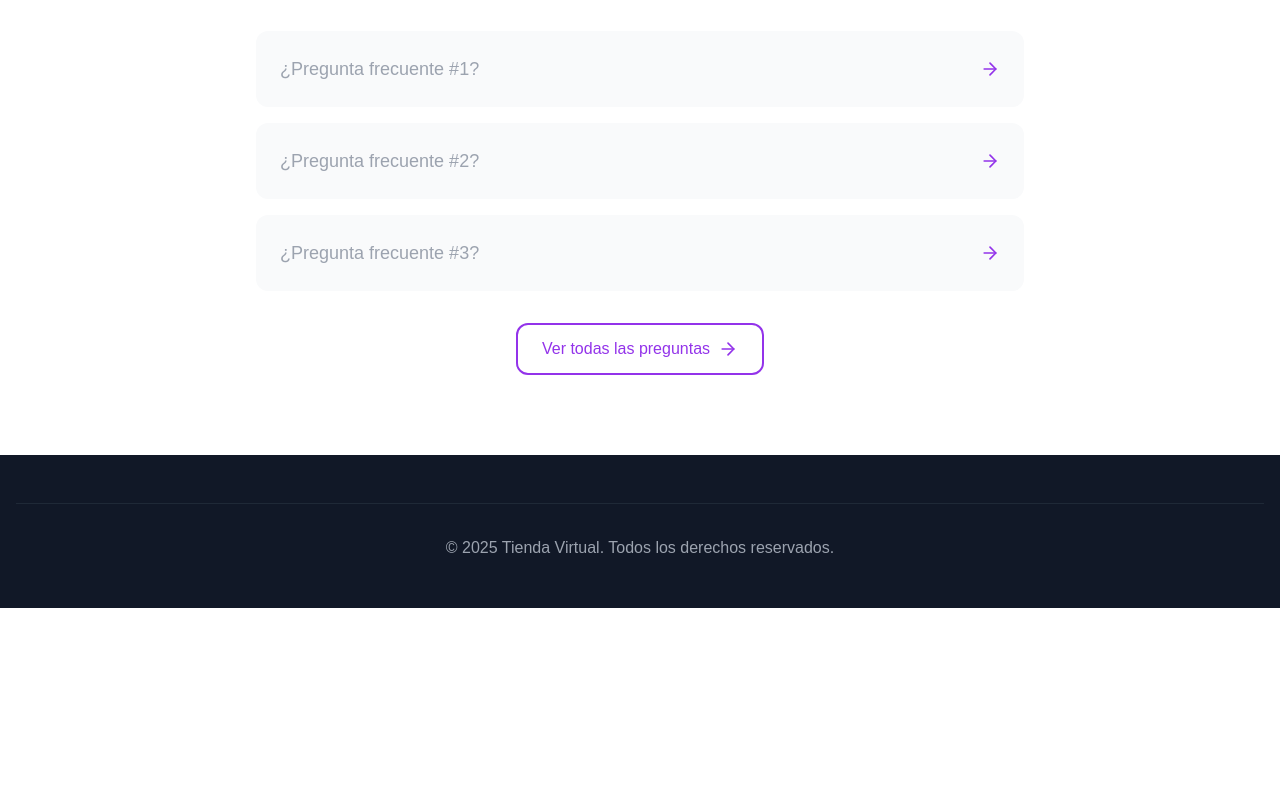
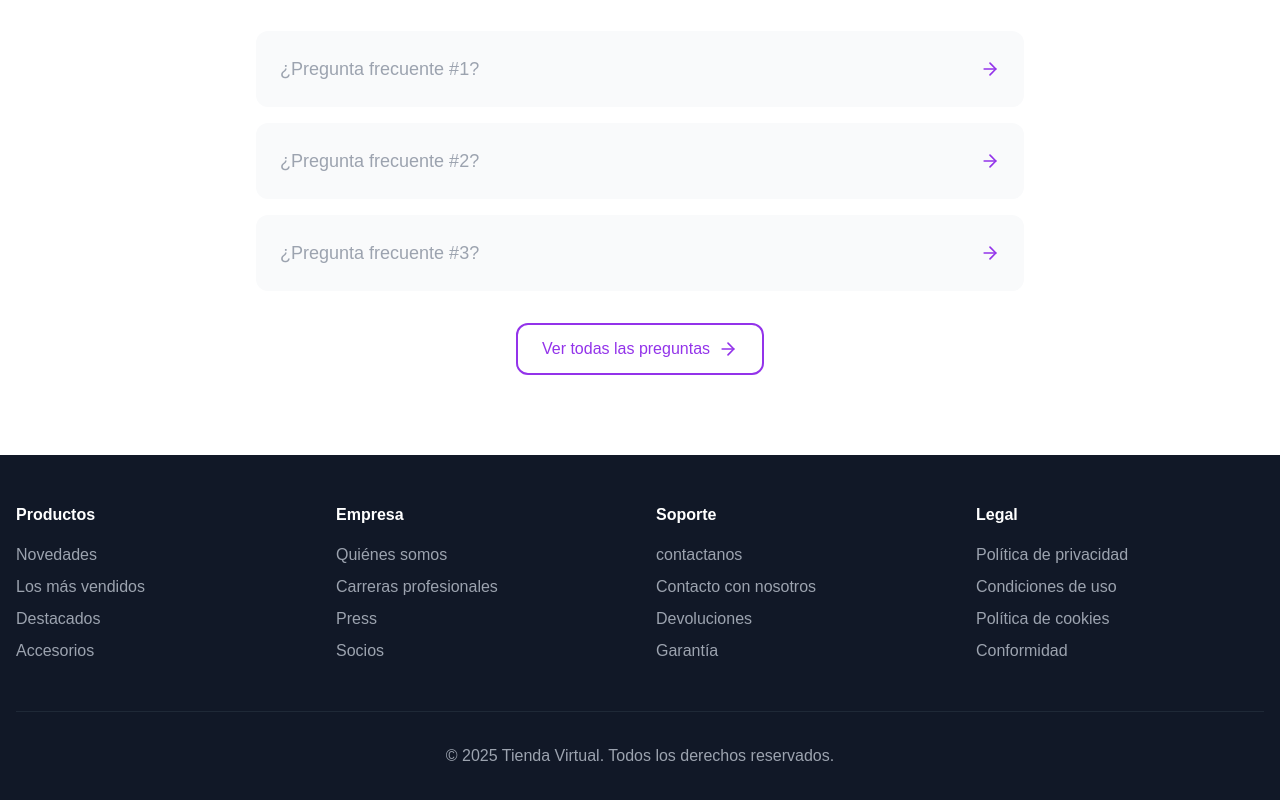
Before and after one commit to MrJohanF/e-commerce, a Next.js app: page /contactanos in a window 1280 px wide. Shown: the part 1666-2466 px from the top of the page. Before the commit the page ends 2274 px from the top, so only its background shows below. Built offline with nearby package versions, Linux system fonts and the light colour scheme.

Commit message:
Refactor ContactPage to use Footer component for improved structure and maintainability

```diff
--- a/src/app/contactanos/page.js
+++ b/src/app/contactanos/page.js
@@ -3,6 +3,7 @@
 import React from 'react';
 import { Mail, Phone, MapPin, Send, MessageCircle, Clock, ArrowRight, Facebook, Twitter, Instagram, Linkedin } from 'lucide-react';
 import Header from '../components/header';
+import Footer from '../components/footer';
 
 export default function ContactPage() {
   const handleSubmit = (e) => {
@@ -238,13 +239,7 @@ export default function ContactPage() {
         </section>
       </main>
 
-      <footer className="bg-gray-900 text-gray-400">
-        <div className="container mx-auto px-4 py-12">
-          <div className="border-t border-gray-800 pt-8 text-center">
-            <p>&copy; {new Date().getFullYear()} Tienda Virtual. Todos los derechos reservados.</p>
-          </div>
-        </div>
-      </footer>
+      <Footer />
     </div>
   );
 }
```
